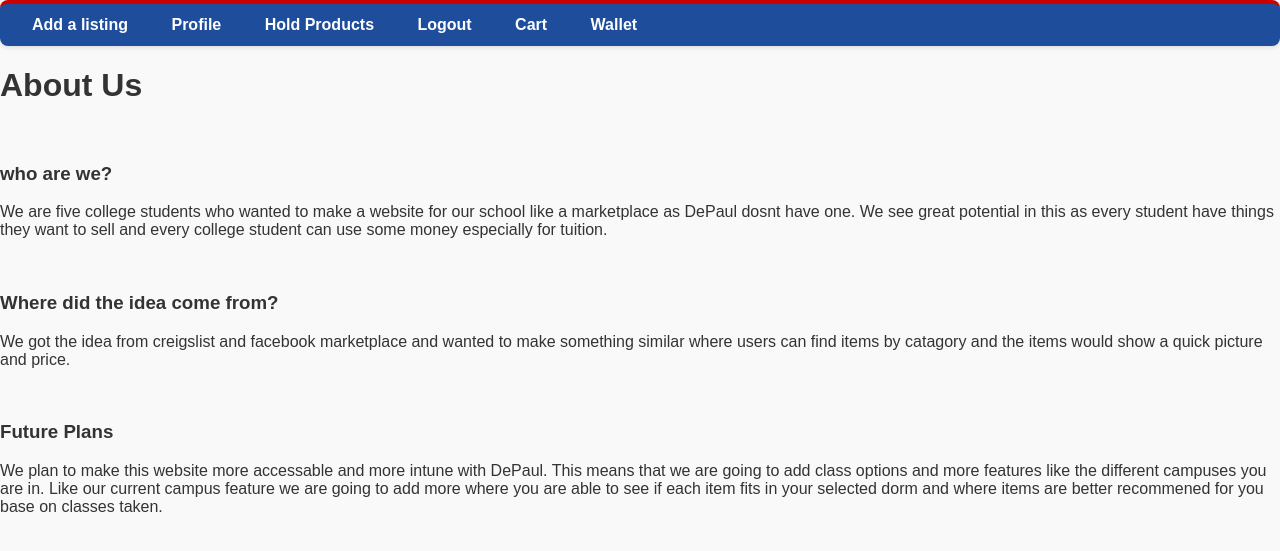
After one commit to DePaul-CSC-394-401/final-project-team-1, a Django app: page /about in a window 1280 px wide. The commit adds this page. Shown: the top 551 px of the page. Run offline with Django 5.2, Linux system fonts and the light colour scheme.

Commit message:
about page and reviews

```diff
--- /dev/null
+++ b/depaul_market/templates/about.html
@@ -0,0 +1,31 @@
+{% extends 'base.html' %}
+
+{% block head %}
+<body>
+    <div class="header-container">
+        <div class="nav-links">
+            <a href="{% url 'add_listing' %}"> Add a listing  </a>
+            <a href="{% url 'profile_settings' %}">Profile </a>
+            <a href="{% url 'hold_products' %}"> Hold Products  </a>
+            <a href="{% url 'logout' %}"> Logout </a>
+            <a href="{% url 'cart' %}">Cart</a>
+            <a href="{% url 'wallet' %}">Wallet</a>
+        </div>
+    </div>
+
+<h1>About Us </h1>
+<br>
+<h3>who are we? </h3>
+<p>We are five college students who wanted to make a website for our school like a marketplace as DePaul dosnt have one. We see great potential in this as every student have things they want to sell and every college student can use some money especially for tuition. </p>
+<br>
+<h3>Where did the idea come from? </h3>
+
+<p> We got the idea from creigslist and facebook marketplace and wanted to make something similar where users can find items by catagory and the items would show a quick picture and price. </p>
+<br>
+<h3>Future Plans </h3>
+
+<p> We plan to make this website more accessable and more intune with DePaul. This means that we are going to add class options and more features like the different campuses you are in. Like our current campus feature we are going to add more where you are able to see if each item fits in your selected dorm and where items are better recommened for you base on classes taken.</p>
+
+
+
+    {% endblock %}
--- a/depaul_market/templates/explore.html
+++ b/depaul_market/templates/explore.html
@@ -10,6 +10,7 @@
             <a href="{% url 'logout' %}"> Logout </a>
             <a href="{% url 'cart' %}">Cart</a>
             <a href="{% url 'wallet' %}">Wallet</a>
+            <a href="{% url 'about' %}">About</a>
         </div>
     </div>
 
--- a/depaul_market/templates/profile.html
+++ b/depaul_market/templates/profile.html
@@ -86,5 +86,7 @@
 
     <a href="{% url 'saved_products' %}"><h2> Saved Products  </h2></a>
 
+
+
 </body>
 {% endblock %}
--- a/depaul_market/urls.py
+++ b/depaul_market/urls.py
@@ -38,5 +38,6 @@ urlpatterns = [
     path('product_saved', views.saved_products, name='product_saved'),
     path('saved_products/', views.saved_listings, name='saved_products'),
     path('unsave_product', views.unsaveProduct, name='unsave_product'),
-    path('wallet', views.wallet, name='wallet')
+    path('wallet', views.wallet, name='wallet'),
+    path('about', views.about, name='about')
 ]
--- a/depaul_market/views.py
+++ b/depaul_market/views.py
@@ -4,7 +4,7 @@ from django.contrib import messages
 from .models import Profile, Wallet
 from django.contrib.auth import authenticate, login
 from django.db import IntegrityError
-from .models import Products, UserCart, saveProducts
+from .models import Products, UserCart, saveProducts, UserReviews
 from .forms import ProductsForm
 from django.db import models
 from datetime import datetime
@@ -15,7 +15,7 @@ from django.shortcuts import render, redirect
 from .forms import EmailUpdateForm
 from django.shortcuts import get_object_or_404
 from django.shortcuts import render, get_object_or_404, redirect
-from .forms import EditListingForm, Walletform
+from .forms import EditListingForm, Walletform, ReviewForm
 from .forms import EmailUpdateForm, ProfileUpdateForm  # Add ProfileUpdateForm
 
 from datetime import timedelta  # Add this at the top of the file
@@ -276,7 +276,23 @@ def delete_listing(request, id):
 def user_listings(request, user_id):
     user = get_object_or_404(User, id=user_id)
     listings = Products.objects.filter(user=user)
-    return render(request, 'user_listings.html', {'user': user, 'listings': listings})
+    reviews = UserReviews.objects.filter(user2 = user)
+    form = ReviewForm()
+    seller = get_object_or_404(User, id = user_id)
+    reviews = UserReviews.objects.filter(user2 = seller)
+    if request.method == 'POST':
+        form = ReviewForm(request.POST)
+        if form.is_valid():
+            review = form.save(commit=False)
+            review.user = request.user
+            review.user2 = seller
+            review.save()
+
+        else:
+            form = ReviewForm()
+
+    return render(request, 'user_listings.html', {'user': user, 'listings': listings, 'reviews' : reviews, 'form':form, 'seller':seller})
+
 
 
 def edit_listing(request, listing_id):
@@ -373,3 +389,9 @@ def relist_product(request, product_id):
 
 def landing(request):
     return render(request, 'landing.html')
+
+
+
+
+def about(request):
+    return render (request, 'about.html')
```
Also changed, not shown: depaul_market/forms.py (+9 -1 lines), depaul_market/models.py (+8 -0 lines), depaul_market/templates/user_listings.html (+19 -0 lines), depaul_market/migrations/0006_userreviews.py (added).
